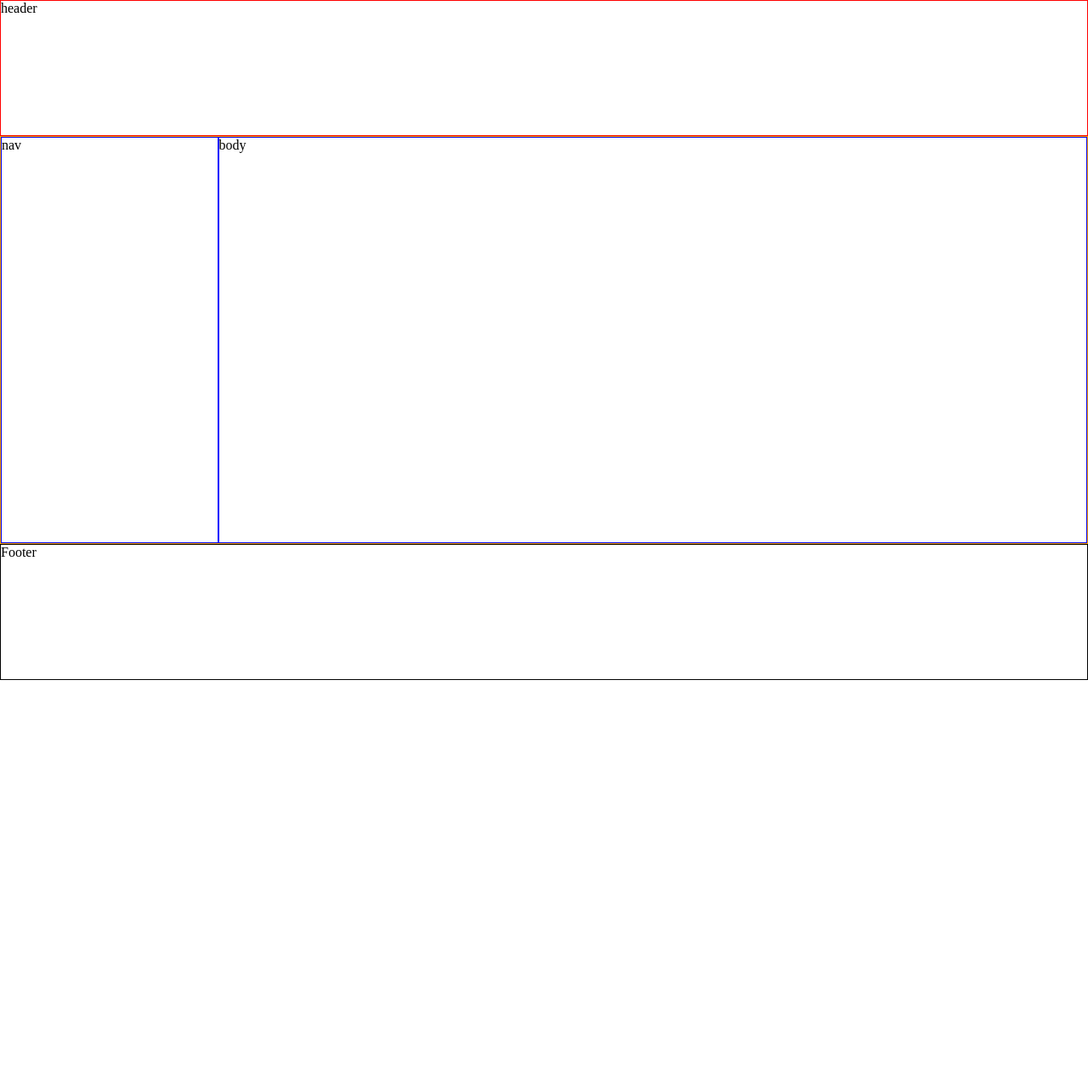
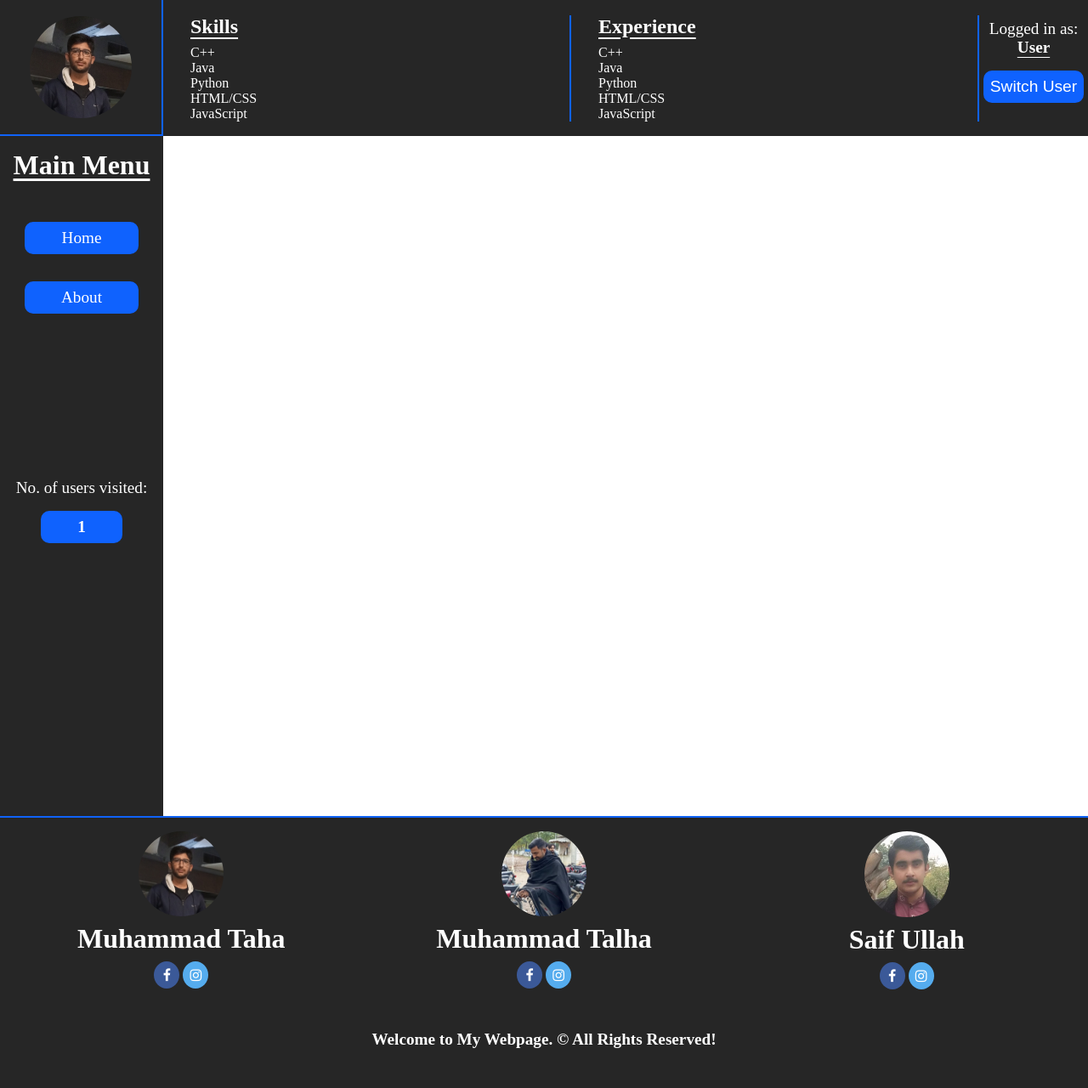
Before and after one commit to raja-taha/university-website-1, a PHP site: page / in a window 1280 px wide. Shown: the whole page at 85% size. Before the commit the page ends 800 px from the top, so only its background shows below. Run offline with PHP 8.4, Linux system fonts and the light colour scheme.

Commit message:
version 0.2

```diff
--- a/index.html
+++ b/index.html
@@ -3,15 +3,115 @@
   <head>
     <meta charset="UTF-8" />
     <meta name="viewport" content="width=device-width, initial-scale=1.0" />
+    <link rel="stylesheet" href="style.css" />
+    <link
+      rel="stylesheet"
+      href="https://cdnjs.cloudflare.com/ajax/libs/font-awesome/4.7.0/css/font-awesome.min.css"
+    />
     <title>My Webpage</title>
-    <link rel="stylesheet" href="style.css" />
   </head>
   <body>
-    <header>header</header>
+    <header>
+      <div><img src="taha.jpg" alt="logo" /></div>
+      <div>
+        <div>
+          <h1>Skills</h1>
+          <ul>
+            <li>C++</li>
+            <li>Java</li>
+            <li>Python</li>
+            <li>HTML/CSS</li>
+            <li>JavaScript</li>
+          </ul>
+        </div>
+        <div>
+          <h1>Experience</h1>
+          <ul>
+            <li>C++</li>
+            <li>Java</li>
+            <li>Python</li>
+            <li>HTML/CSS</li>
+            <li>JavaScript</li>
+          </ul>
+        </div>
+      </div>
+      <div>
+        <p>Logged in as:</p>
+        <p id="userType">User</p>
+        <button onclick="switchUser()">Switch User</button>
+      </div>
+    </header>
     <main>
-      <div>nav</div>
+      <div>
+        <h1>Main Menu</h1>
+        <ul>
+          <li><a href="#">Home</a></li>
+          <li><a href="#">About</a></li>
+          <li class="admin-option"><a href="#">Add Project</a></li>
+          <li class="admin-option"><a href="#">Add Conference</a></li>
+        </ul>
+        <p>No. of users visited:</p>
+        <p>1</p>
+      </div>
       <div>body</div>
     </main>
-    <footer>Footer</footer>
+    <footer>
+      <div>
+        <div>
+          <img src="taha.jpg" alt="Taha" />
+          <h1>Muhammad Taha</h1>
+          <div>
+            <a href="" class="fa fa-facebook"></a>
+            <a href="" class="fa fa-instagram"></a>
+          </div>
+        </div>
+        <div>
+          <img src="talha.jpg" alt="Talha" />
+          <h1>Muhammad Talha</h1>
+          <div>
+            <a href="" class="fa fa-facebook"></a>
+            <a href="" class="fa fa-instagram"></a>
+          </div>
+        </div>
+        <div>
+          <img src="saif.jpg" alt="Saif" />
+          <h1>Saif Ullah</h1>
+          <div>
+            <a href="" class="fa fa-facebook"></a>
+            <a href="" class="fa fa-instagram"></a>
+          </div>
+        </div>
+      </div>
+      <p>Welcome to My Webpage. © All Rights Reserved!</p>
+    </footer>
+
+    <!-- Login Form -->
+    <div id="login-form">
+      <h1>Login as Admin</h1>
+      <form onsubmit="loginSubmit(event)">
+        <div>
+          <label for="username">Username: </label>
+          <input
+            type="text"
+            name="username"
+            id="username"
+            placeholder="Username"
+          />
+        </div>
+        <div>
+          <label for="password">Password: </label>
+          <input
+            type="password"
+            name="password"
+            id="password"
+            placeholder="Password"
+          />
+        </div>
+
+        <button type="submit">Login</button>
+      </form>
+    </div>
+
+    <script src="script.js"></script>
   </body>
 </html>
--- a/script.js
+++ b/script.js
@@ -0,0 +1,32 @@
+let userTypeElement = document.getElementById("userType");
+let adminOption = document.querySelector(".adminOption");
+
+function switchUser() {
+  let loginForm = document.getElementById("login-form");
+
+  if (userTypeElement.innerHTML.toLowerCase() === "user") {
+    loginForm.style.visibility = "visible";
+    adminOption.style.visibility = "hidden";
+  } else if (userTypeElement.innerHTML.toLowerCase() === "admin") {
+    loginForm.style.visibility = "hidden";
+    adminOption.style.visibility = "visible";
+    userTypeElement.innerHTML = "User";
+  } else {
+    console.log("Invalid User");
+  }
+}
+
+function loginSubmit(event) {
+  var username = document.getElementById("username").value;
+  var password = document.getElementById("password").value;
+
+  if (username === "taha" && password === "taha") {
+    userTypeElement.innerHTML = "Admin";
+    adminOption.style.visibility = "visible";
+  } else {
+    alert("Incorrect username or password. Please try again.");
+  }
+
+  event.preventDefault();
+  return false;
+}
--- a/style.css
+++ b/style.css
@@ -4,28 +4,285 @@
   box-sizing: border-box;
 }
 
+body {
+  background-color: #262626;
+  color: white;
+}
+
 header {
-  border: 1px solid red;
   height: 20vh;
+  display: flex;
+
+  > div:nth-of-type(1) {
+    width: 15%;
+    display: flex;
+    justify-content: center;
+    align-items: center;
+    border-bottom: 2px solid #0f62fe;
+    border-right: 2px solid #0f62fe;
+
+    > img {
+      border-radius: 50%;
+      width: 120px;
+    }
+  }
+
+  > div:nth-of-type(2) {
+    width: 75%;
+    display: flex;
+    justify-content: space-between;
+    margin: auto;
+
+    > div {
+      width: 50%;
+      padding: 0 0 0 2rem;
+      border-right: 2px solid #0f62fe;
+
+      > h1 {
+        color: white;
+        font-size: 1.5rem;
+        font-weight: bold;
+        text-decoration: underline;
+        text-underline-offset: 5px;
+      }
+
+      > ul {
+        padding-top: 0.5rem;
+        > li {
+          list-style-type: none;
+        }
+      }
+    }
+  }
+
+  > div:nth-of-type(3) {
+    width: 10%;
+    display: flex;
+    justify-content: center;
+    align-items: center;
+    flex-direction: column;
+
+    > p {
+      font-size: 1.2rem;
+
+      &:nth-of-type(2) {
+        text-decoration: underline;
+        text-underline-offset: 5px;
+        font-weight: bold;
+      }
+    }
+
+    > button {
+      background-color: #0f62fe;
+      color: white;
+      padding: 0.5rem;
+      margin: 1rem 0;
+      border: none;
+      font-size: 1.2rem;
+      transition: all 0.5s;
+      border-radius: 10px;
+      cursor: pointer;
+
+      &:hover {
+        background-color: white;
+        color: #0f62fe;
+        transform: scale(1.05);
+      }
+    }
+  }
 }
 
 main {
-  border: 1px solid orange;
   display: flex;
-  height: 60vh;
+  height: 100vh;
 
   > div:nth-of-type(1) {
-    border: 1px solid blue;
-    width: 20%;
+    width: 15%;
+
+    > h1 {
+      text-align: center;
+      margin: 1rem 0;
+      text-decoration: underline;
+      text-underline-offset: 5px;
+    }
+
+    > ul {
+      padding: 1rem 0;
+      display: flex;
+      justify-content: center;
+      align-items: center;
+      flex-direction: column;
+      > li {
+        list-style-type: none;
+        background-color: #0f62fe;
+        color: white;
+        padding: 0.5rem;
+        margin: 1rem 0;
+        border: none;
+        font-size: 1.2rem;
+        transition: all 0.5s;
+        border-radius: 10px;
+        width: 70%;
+        text-align: center;
+        cursor: pointer;
+
+        &:hover {
+          background-color: white;
+          color: #0f62fe;
+          transform: scale(1.05);
+        }
+
+        > a {
+          all: unset;
+        }
+      }
+    }
+    > p {
+      font-size: 1.2rem;
+      text-align: center;
+
+      &:nth-of-type(2) {
+        background-color: #0f62fe;
+        color: white;
+        padding: 0.5rem;
+        width: 50%;
+        margin: 1rem auto;
+        border-radius: 10px;
+        font-weight: bold;
+      }
+    }
   }
 
   > div:nth-of-type(2) {
-    border: 1px solid blue;
-    width: 80%;
+    width: 85%;
+    background-color: white;
   }
 }
 
 footer {
-  border: 1px solid black;
-  height: 20vh;
+  height: 40vh;
+  border-top: 2px solid #0f62fe;
+
+  > div {
+    display: flex;
+    justify-content: space-between;
+    > div {
+      flex: 1;
+      display: flex;
+      align-items: center;
+      flex-direction: column;
+      margin: 1rem 0;
+
+      > img {
+        width: 100px;
+        border-radius: 50%;
+      }
+      > h1 {
+        margin: 0.5rem;
+      }
+    }
+  }
+
+  > p {
+    text-align: center;
+    font-weight: bold;
+    font-size: 1.2rem;
+    margin: 2rem;
+  }
 }
+
+#login-form {
+  visibility: hidden;
+  background-color: #262626;
+  box-shadow: 12px 10px 38px 0px rgba(0, 0, 0, 0.66);
+  -webkit-box-shadow: 12px 10px 38px 0px rgba(0, 0, 0, 0.66);
+  -moz-box-shadow: 12px 10px 38px 0px rgba(0, 0, 0, 0.66);
+  position: fixed;
+  top: 50%;
+  left: 50%;
+  transform: translate(-50%, -50%);
+  border-radius: 10px;
+  width: 500px;
+  height: 300px;
+
+  > h1 {
+    color: white;
+    font-size: 3rem;
+    text-align: center;
+    margin: 1.5rem;
+  }
+
+  > form {
+    width: 80%;
+    display: flex;
+    justify-content: center;
+    align-items: center;
+    flex-direction: column;
+    margin: auto;
+
+    > div {
+      margin: 0.5rem;
+      > label {
+        font-size: 1.5rem;
+      }
+
+      > input {
+        height: 2rem;
+        padding: 0.5rem;
+      }
+    }
+
+    > button {
+      background-color: #0f62fe;
+      color: white;
+      padding: 0.5rem;
+      margin: 1rem 0;
+      border: none;
+      font-size: 1.2rem;
+      font-weight: bold;
+      transition: all 0.5s;
+      border-radius: 10px;
+      cursor: pointer;
+      width: 100px;
+
+      &:hover {
+        background-color: white;
+        color: #0f62fe;
+        transform: scale(1.05);
+      }
+    }
+  }
+}
+
+.admin-option {
+  visibility: hidden;
+}
+
+/* For Icons */
+.fa {
+  padding: 0.5rem;
+  font-size: 20px;
+  width: 30px;
+  text-align: center;
+  text-decoration: none;
+  border-radius: 50%;
+}
+
+/* Add a hover effect if you want */
+.fa:hover {
+  opacity: 0.7;
+}
+
+/* Set a specific color for each brand */
+
+/* Facebook */
+.fa-facebook {
+  background: #3b5998;
+  color: white;
+}
+
+/* Twitter */
+.fa-instagram {
+  background: #55acee;
+  color: white;
+}
```
Also changed, not shown: saif.jpg (added), taha.jpg (added), talha.jpg (added).
